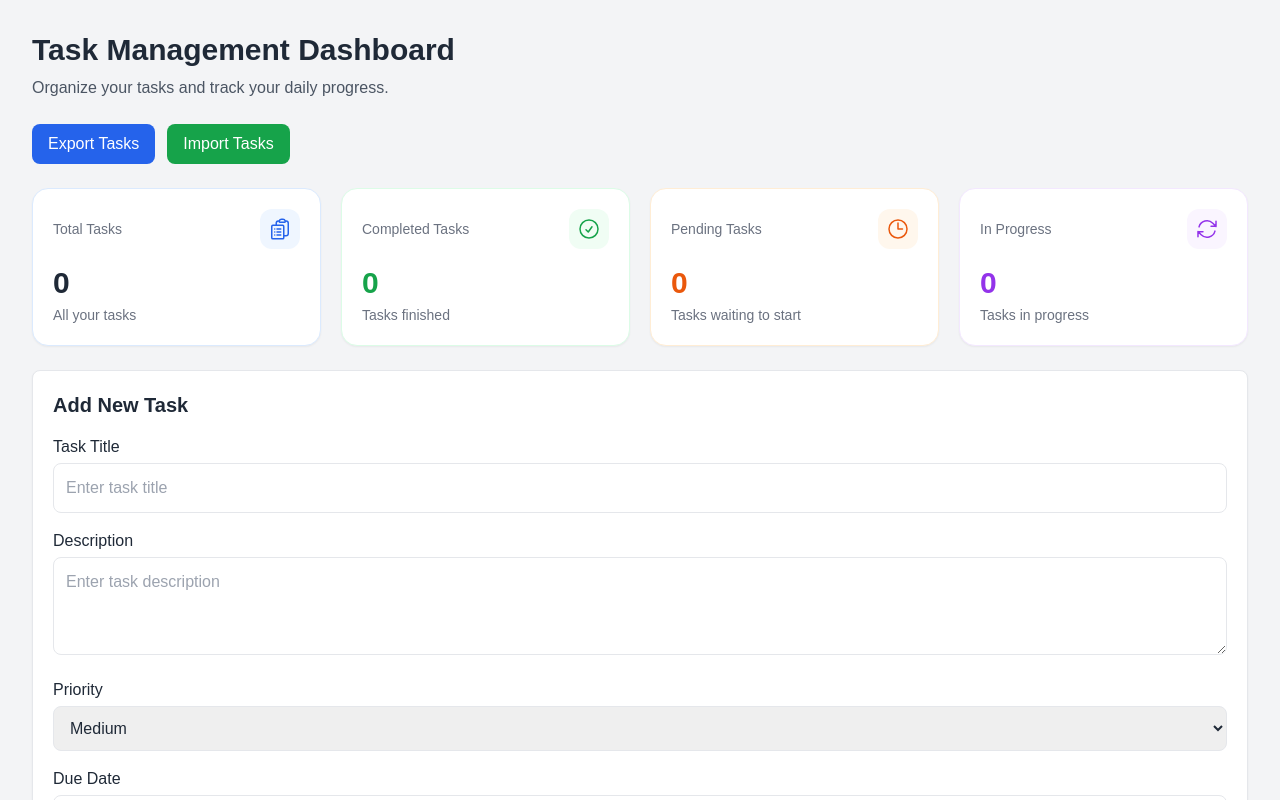
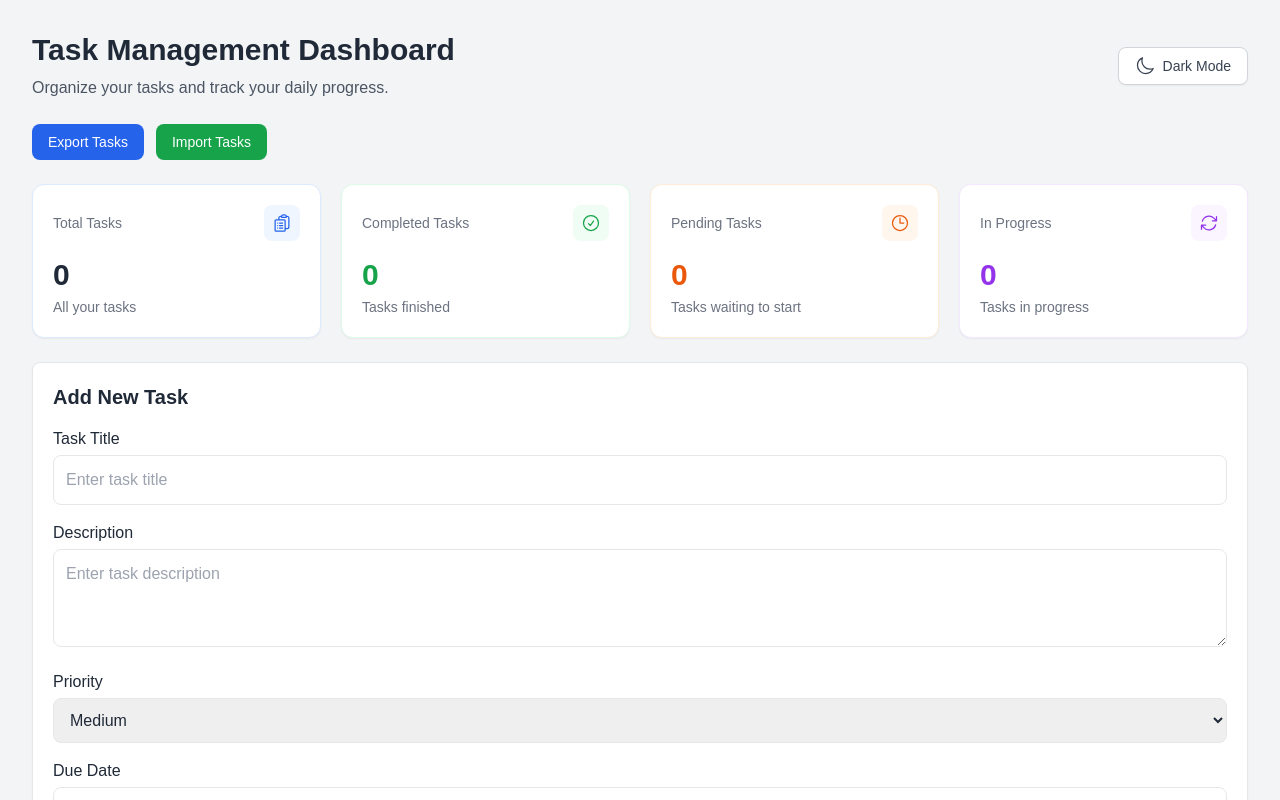
Before and after one commit to shri62/task-dashboard, a React (Vite) app: page / in a window 1280 px wide. Shown: the top 800 px of the page. Built offline with nearby package versions, Linux system fonts and the light colour scheme.

Commit message:
added toggle, dark mode

```diff
--- a/src/components/Dashboard/Dashboard.tsx
+++ b/src/components/Dashboard/Dashboard.tsx
@@ -17,16 +17,19 @@ import TaskForm from "../TaskForm/TaskForm";
 import TaskList from "../TaskList/TaskList";
 import TaskFilter from "../TaskFilter/TaskFilter";
 
-// Import dashboard icons
+// Import Heroicons
 import {
   ClipboardDocumentListIcon,
   CheckCircleIcon,
   ClockIcon,
   ArrowPathIcon,
+  SunIcon,
+  MoonIcon,
 } from "@heroicons/react/24/outline";
 
-// Name used to save tasks in localStorage
+// Storage keys
 const STORAGE_KEY = "task-dashboard-tasks";
+const THEME_STORAGE_KEY = "task-dashboard-theme";
 
 // Check whether imported data is a valid task
 function isTask(value: unknown): value is Task {
@@ -51,14 +54,23 @@ function isTask(value: unknown): value is Task {
   );
 }
 
-// Check whether imported data contains valid tasks
+// Validate imported task list
 function isTaskList(value: unknown): value is Task[] {
   return Array.isArray(value) && value.every(isTask);
 }
 
 function Dashboard({ initialTasks = [] }: DashboardProps) {
 
-  // Load saved tasks from localStorage
+  // Store and remember selected theme
+  const [isDarkMode, setIsDarkMode] = useState<boolean>(() => {
+    try {
+      return localStorage.getItem(THEME_STORAGE_KEY) === "dark";
+    } catch {
+      return false;
+    }
+  });
+
+  // Load saved tasks
   const [tasks, setTasks] = useState<Task[]>(() => {
     try {
       const savedTasks = localStorage.getItem(STORAGE_KEY);
@@ -88,6 +100,20 @@ function Dashboard({ initialTasks = [] }: DashboardProps) {
 
   // Store the task being edited
   const [editingTask, setEditingTask] = useState<Task | null>(null);
+
+  // Apply and save selected theme
+  useEffect(() => {
+    document.documentElement.classList.toggle("dark", isDarkMode);
+
+    try {
+      localStorage.setItem(
+        THEME_STORAGE_KEY,
+        isDarkMode ? "dark" : "light"
+      );
+    } catch {
+      console.error("Could not save theme preference.");
+    }
+  }, [isDarkMode]);
 
   // Save tasks whenever they change
   useEffect(() => {
@@ -140,7 +166,6 @@ function Dashboard({ initialTasks = [] }: DashboardProps) {
       previousTasks.filter((task) => task.id !== taskId)
     );
 
-    // Close the edit form if its task was deleted
     if (editingTask?.id === taskId) {
       setEditingTask(null);
     }
@@ -186,7 +211,7 @@ function Dashboard({ initialTasks = [] }: DashboardProps) {
     (task) => task.status === "in-progress"
   ).length;
 
-  // Download tasks as a JSON file
+  // Export tasks to JSON
   const handleExport = () => {
     const file = new Blob(
       [JSON.stringify(tasks, null, 2)],
@@ -194,8 +219,8 @@ function Dashboard({ initialTasks = [] }: DashboardProps) {
     );
 
     const fileUrl = URL.createObjectURL(file);
+    const link = document.createElement("a");
 
-    const link = document.createElement("a");
     link.href = fileUrl;
     link.download = "task-dashboard-tasks.json";
 
@@ -203,11 +228,10 @@ function Dashboard({ initialTasks = [] }: DashboardProps) {
     link.click();
     link.remove();
 
-    // Release the downloaded file URL
     setTimeout(() => URL.revokeObjectURL(fileUrl), 1000);
   };
 
-  // Import tasks from a JSON file
+  // Import tasks from JSON
   const handleImport = async (
     event: ChangeEvent<HTMLInputElement>
   ) => {
@@ -230,7 +254,6 @@ function Dashboard({ initialTasks = [] }: DashboardProps) {
       setTasks(importedData);
       setEditingTask(null);
 
-      // Clear old search and filters after importing
       setFilters({
         searchTerm: "",
         status: "all",
@@ -248,19 +271,50 @@ function Dashboard({ initialTasks = [] }: DashboardProps) {
   };
 
   return (
-    <div className="min-h-screen bg-gray-100 p-4 sm:p-6 lg:p-8">
+    <div className={isDarkMode ? "dark" : ""}>
+
+      <main className="min-h-screen bg-gray-100 p-4 transition-colors duration-300 dark:bg-gray-950 sm:p-6 lg:p-8">
 
         <div className="mx-auto max-w-7xl space-y-6">
 
-        {/* Dashboard heading */}
-        <header>
-          <h1 className="text-3xl font-bold text-gray-800">
+          {/* Dashboard heading and theme toggle */}
+          <header className="flex flex-wrap items-center justify-between gap-4">
+
+            <div>
+              <h1 className="text-3xl font-bold text-gray-800 dark:text-white">
                 Task Management Dashboard
               </h1>
 
-          <p className="mt-2 text-gray-600">
+              <p className="mt-2 text-gray-600 dark:text-gray-400">
                 Organize your tasks and track your daily progress.
               </p>
+            </div>
+
+            {/* Dark and light mode button */}
+            <button
+              type="button"
+              onClick={() =>
+                setIsDarkMode((previous) => !previous)
+              }
+              aria-label={
+                isDarkMode ? "Switch to light mode" : "Switch to dark mode"
+              }
+              aria-pressed={isDarkMode}
+              className="flex items-center gap-2 rounded-lg border border-gray-300 bg-white px-4 py-2 text-sm font-medium text-gray-700 shadow-sm transition hover:bg-gray-50 dark:border-gray-600 dark:bg-gray-800 dark:text-gray-100 dark:hover:bg-gray-700"
+            >
+              {isDarkMode ? (
+                <>
+                  <SunIcon className="h-5 w-5" />
+                  Light Mode
+                </>
+              ) : (
+                <>
+                  <MoonIcon className="h-5 w-5" />
+                  Dark Mode
+                </>
+              )}
+            </button>
+
           </header>
 
           {/* Export and import buttons */}
@@ -269,12 +323,12 @@ function Dashboard({ initialTasks = [] }: DashboardProps) {
             <button
               type="button"
               onClick={handleExport}
-            className="rounded-lg bg-blue-600 px-4 py-2 text-white hover:bg-blue-700"
+              className="rounded-lg bg-blue-600 px-4 py-2 text-sm font-medium text-white transition hover:bg-blue-700"
             >
               Export Tasks
             </button>
 
-          <label className="cursor-pointer rounded-lg bg-green-600 px-4 py-2 text-white hover:bg-green-700">
+            <label className="cursor-pointer rounded-lg bg-green-600 px-4 py-2 text-sm font-medium text-white transition hover:bg-green-700">
               Import Tasks
 
               <input
@@ -291,35 +345,35 @@ function Dashboard({ initialTasks = [] }: DashboardProps) {
           <section className="grid grid-cols-1 gap-5 sm:grid-cols-2 xl:grid-cols-4">
 
             {/* Total tasks */}
-          <div className="rounded-2xl border border-blue-100 bg-white p-5 shadow-sm transition hover:shadow-md">
+            <div className="rounded-xl border border-blue-100 bg-white p-5 shadow-sm transition hover:shadow-md dark:border-gray-700 dark:bg-gray-800">
               <div className="flex items-center justify-between">
-              <p className="text-sm font-medium text-gray-500">
+                <p className="text-sm font-medium text-gray-500 dark:text-gray-400">
                   Total Tasks
                 </p>
 
-              <div className="rounded-xl bg-blue-50 p-2">
-                <ClipboardDocumentListIcon className="h-6 w-6 text-blue-600" />
+                <div className="rounded-lg bg-blue-50 p-2 dark:bg-blue-950">
+                  <ClipboardDocumentListIcon className="h-5 w-5 text-blue-600" />
                 </div>
               </div>
 
-            <h2 className="mt-4 text-3xl font-bold text-gray-800">
+              <h2 className="mt-4 text-3xl font-bold text-gray-800 dark:text-white">
                 {totalTasks}
               </h2>
 
-            <p className="mt-1 text-sm text-gray-500">
+              <p className="mt-1 text-sm text-gray-500 dark:text-gray-400">
                 All your tasks
               </p>
             </div>
 
             {/* Completed tasks */}
-          <div className="rounded-2xl border border-green-100 bg-white p-5 shadow-sm transition hover:shadow-md">
+            <div className="rounded-xl border border-green-100 bg-white p-5 shadow-sm transition hover:shadow-md dark:border-gray-700 dark:bg-gray-800">
               <div className="flex items-center justify-between">
-              <p className="text-sm font-medium text-gray-500">
+                <p className="text-sm font-medium text-gray-500 dark:text-gray-400">
                   Completed Tasks
                 </p>
 
-              <div className="rounded-xl bg-green-50 p-2">
-                <CheckCircleIcon className="h-6 w-6 text-green-600" />
+                <div className="rounded-lg bg-green-50 p-2 dark:bg-green-950">
+                  <CheckCircleIcon className="h-5 w-5 text-green-600" />
                 </div>
               </div>
 
@@ -327,20 +381,20 @@ function Dashboard({ initialTasks = [] }: DashboardProps) {
                 {completedTasks}
               </h2>
 
-            <p className="mt-1 text-sm text-gray-500">
+              <p className="mt-1 text-sm text-gray-500 dark:text-gray-400">
                 Tasks finished
               </p>
             </div>
 
             {/* Pending tasks */}
-          <div className="rounded-2xl border border-orange-100 bg-white p-5 shadow-sm transition hover:shadow-md">
+            <div className="rounded-xl border border-orange-100 bg-white p-5 shadow-sm transition hover:shadow-md dark:border-gray-700 dark:bg-gray-800">
               <div className="flex items-center justify-between">
-              <p className="text-sm font-medium text-gray-500">
+                <p className="text-sm font-medium text-gray-500 dark:text-gray-400">
                   Pending Tasks
                 </p>
 
-              <div className="rounded-xl bg-orange-50 p-2">
-                <ClockIcon className="h-6 w-6 text-orange-600" />
+                <div className="rounded-lg bg-orange-50 p-2 dark:bg-orange-950">
+                  <ClockIcon className="h-5 w-5 text-orange-600" />
                 </div>
               </div>
 
@@ -348,20 +402,20 @@ function Dashboard({ initialTasks = [] }: DashboardProps) {
                 {pendingTasks}
               </h2>
 
-            <p className="mt-1 text-sm text-gray-500">
+              <p className="mt-1 text-sm text-gray-500 dark:text-gray-400">
                 Tasks waiting to start
               </p>
             </div>
 
             {/* In-progress tasks */}
-          <div className="rounded-2xl border border-purple-100 bg-white p-5 shadow-sm transition hover:shadow-md">
+            <div className="rounded-xl border border-purple-100 bg-white p-5 shadow-sm transition hover:shadow-md dark:border-gray-700 dark:bg-gray-800">
               <div className="flex items-center justify-between">
-              <p className="text-sm font-medium text-gray-500">
+                <p className="text-sm font-medium text-gray-500 dark:text-gray-400">
                   In Progress
                 </p>
 
-              <div className="rounded-xl bg-purple-50 p-2">
-                <ArrowPathIcon className="h-6 w-6 text-purple-600" />
+                <div className="rounded-lg bg-purple-50 p-2 dark:bg-purple-950">
+                  <ArrowPathIcon className="h-5 w-5 text-purple-600" />
                 </div>
               </div>
 
@@ -369,7 +423,7 @@ function Dashboard({ initialTasks = [] }: DashboardProps) {
                 {inProgressTasks}
               </h2>
 
-            <p className="mt-1 text-sm text-gray-500">
+              <p className="mt-1 text-sm text-gray-500 dark:text-gray-400">
                 Tasks in progress
               </p>
             </div>
@@ -400,8 +454,8 @@ function Dashboard({ initialTasks = [] }: DashboardProps) {
           </section>
 
           {/* Display task list */}
-        <section className="rounded-2xl border bg-white p-5 shadow-sm">
-          <h2 className="mb-4 text-xl font-bold text-gray-800">
+          <section className="rounded-xl border border-gray-200 bg-white p-5 shadow-sm dark:border-gray-700 dark:bg-gray-800">
+            <h2 className="mb-4 text-xl font-bold text-gray-800 dark:text-white">
               My Tasks
             </h2>
 
@@ -414,6 +468,7 @@ function Dashboard({ initialTasks = [] }: DashboardProps) {
           </section>
 
         </div>
+      </main>
     </div>
   );
 }
--- a/tailwind.config.js
+++ b/tailwind.config.js
@@ -1,12 +1,17 @@
 
 /** @type {import('tailwindcss').Config} */
 export default {
+  // Enable dark mode using a CSS class
+  darkMode: "class",
+
   content: [
     "./index.html",
     "./src/**/*.{js,ts,jsx,tsx}",
   ],
+
   theme: {
     extend: {},
   },
+
   plugins: [],
 };
```
Also changed, not shown: src/index.css (+73 -0 lines). Lines whose indentation alone changed are shown as unchanged.
